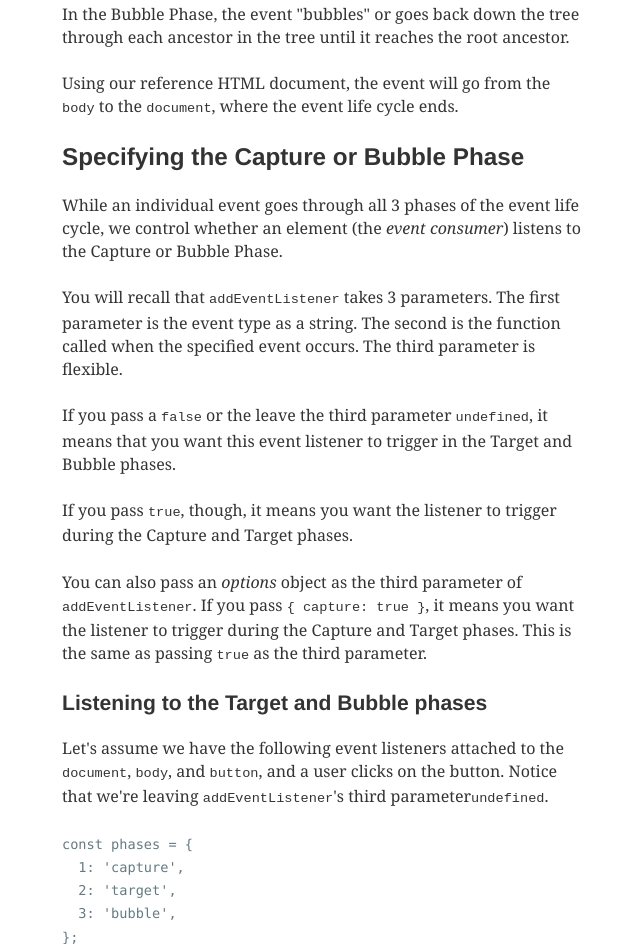
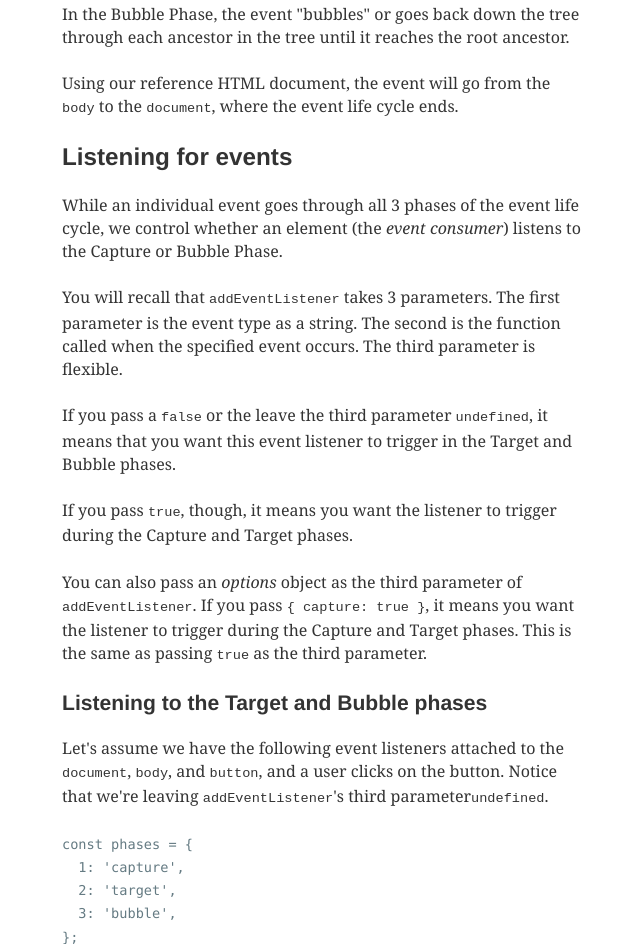
Before and after one commit to NathanKleekamp/bbp-website, a Gatsby site: page /browser-event-life-cycle/ in a window 1280 px wide. Shown: the part 2637-3581 px from the top of the page, without its empty margins (317-957 px from the left). Built offline with nearby package versions, Linux system fonts and the light colour scheme; Gatsby itself is replaced by a stand-in of ours; some packages are replaced by stand-ins of ours; code samples lack their colours.

Commit message:
small edit to event life cycle post

```diff
--- a/content/blog/browser-event-life-cycle/index.md
+++ b/content/blog/browser-event-life-cycle/index.md
@@ -65,7 +65,7 @@ In the Bubble Phase, the event "bubbles" or goes back down the tree through each
 
 Using our reference HTML document, the event will go from the `body` to the `document`, where the event life cycle ends.
 
-## Specifying the Capture or Bubble Phase
+## Listening for events
 
 While an individual event goes through all 3 phases of the event life cycle, we control whether an element (the _event consumer_) listens to the Capture or Bubble Phase.
 
```
